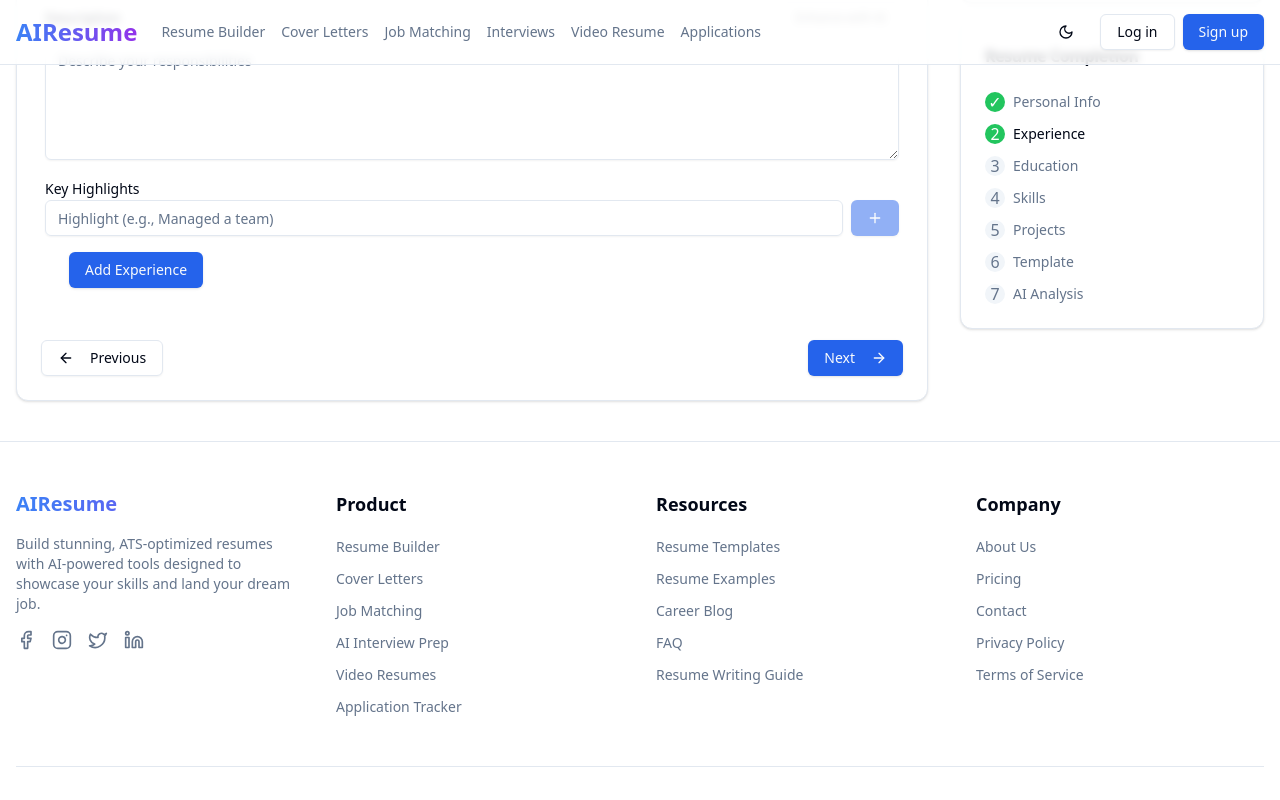
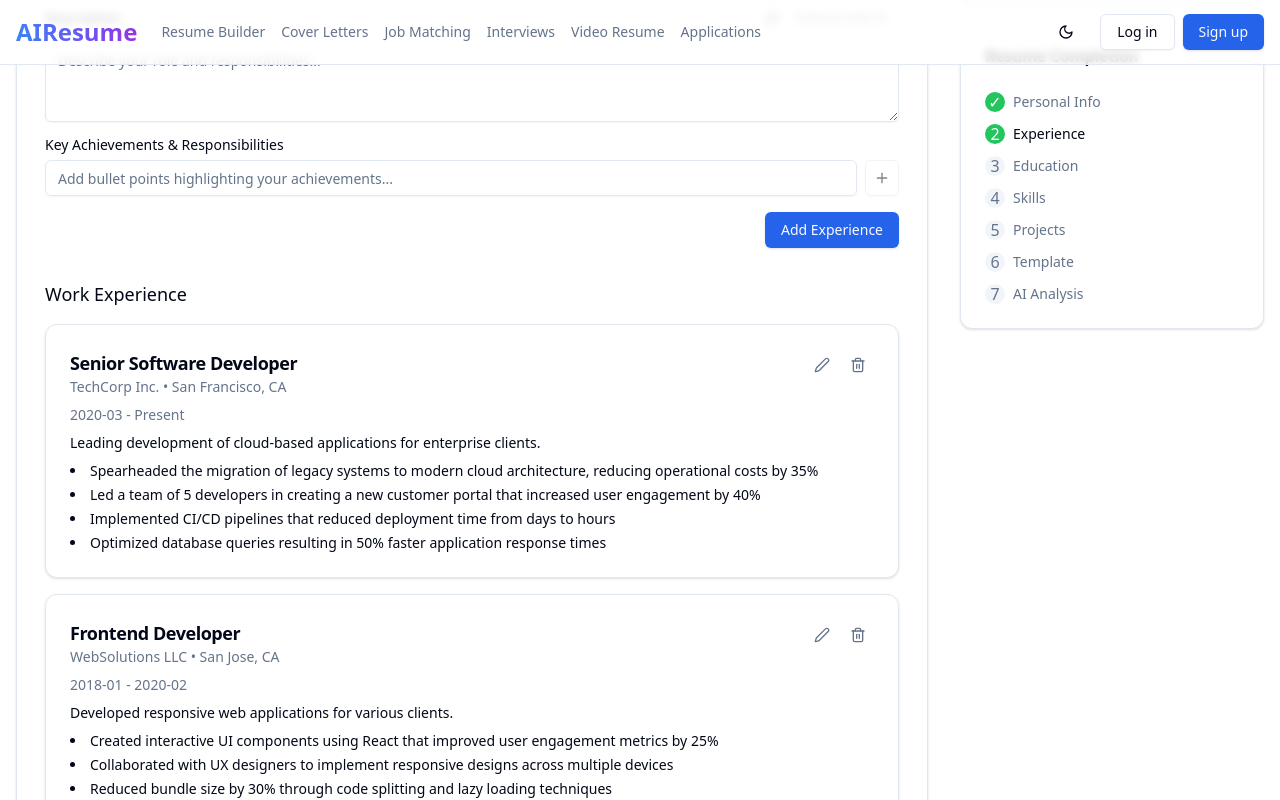
Before and after one commit to JuniorSillo/AI-Resume-Builder, a Next.js app: page /resume-builder in a window 1280 px wide. Both pictures are taken after a click on the button "Next". Shown: the part 585-1385 px from the top of the page. Built offline with nearby package versions, Linux system fonts and the light colour scheme.

Commit message:
Update ExperienceForm.tsx

```diff
--- a/src/components/resume/ExperienceForm.tsx
+++ b/src/components/resume/ExperienceForm.tsx
@@ -34,7 +34,7 @@ const experienceSchema = z.object({
   company: z.string().min(1, "Company name is required"),
   position: z.string().min(1, "Position is required"),
   startDate: z.string().min(1, "Start date is required"),
-  endDate: z.string().optional(),
+  endDate: z.string(), // Changed from z.string().optional()
   current: z.boolean().optional(),
   location: z.string().optional(),
   description: z.string().optional(),
@@ -179,13 +179,13 @@ export function ExperienceForm() {
         `Led cross-functional teams to deliver ${position} projects on time and under budget`,
         `Implemented process improvements resulting in 30% increase in team productivity`,
         `Collaborated with stakeholders to align ${position} initiatives with business objectives`,
-        `Mentored junior team members and provided technical guidance on best practices`
+        `Mentored junior team members and provided technical guidance on best practices`,
       ];
 
       // Add AI suggestions that don't already exist
       const newHighlights = [
         ...currentHighlights,
-        ...aiSuggestions.filter(suggestion => !currentHighlights.includes(suggestion))
+        ...aiSuggestions.filter((suggestion) => !currentHighlights.includes(suggestion)),
       ];
 
       // Update form with enhanced description and highlights
@@ -320,14 +320,16 @@ export function ExperienceForm() {
                     size="sm"
                     onClick={enhanceWithAI}
                     disabled={enhancingDescription || !form.getValues("position")}
+                    className="h-8"
                   >
+                    <Sparkles className="mr-2 h-4 w-4" />
                     {enhancingDescription ? "Enhancing..." : "Enhance with AI"}
                   </Button>
                 </div>
                 <FormControl>
                   <Textarea
-                    placeholder="Describe your responsibilities"
-                    rows={5}
+                    placeholder="Describe your role and responsibilities..."
+                    className="min-h-[80px]"
                     {...field}
                   />
                 </FormControl>
@@ -336,50 +338,123 @@ export function ExperienceForm() {
             )}
           />
 
-          <div className="space-y-4">
-            <div>
-              <FormLabel>Key Highlights</FormLabel>
-              <div className="flex gap-2">
-                <Input
-                  value={newHighlight}
-                  onChange={(e) => setNewHighlight(e.target.value)}
-                  placeholder="Highlight (e.g., Managed a team)"
-                />
-                <Button
-                  variant="default"
-                  onClick={addHighlight}
-                  disabled={!newHighlight}
-                  className="text-sm"
+          <div>
+            <div className="flex items-center justify-between mb-2">
+              <FormLabel>Key Achievements & Responsibilities</FormLabel>
+            </div>
+            <div className="flex items-center mb-4">
+              <Input
+                placeholder="Add bullet points highlighting your achievements..."
+                value={newHighlight}
+                onChange={(e) => setNewHighlight(e.target.value)}
+                onKeyDown={(e) => {
+                  if (e.key === "Enter") {
+                    e.preventDefault();
+                    addHighlight();
+                  }
+                }}
+              />
+              <Button
+                type="button"
+                variant="outline"
+                size="icon"
+                onClick={addHighlight}
+                disabled={!newHighlight.trim()}
+                className="ml-2"
+              >
+                <Plus className="h-4 w-4" />
+              </Button>
+            </div>
+
+            <div className="space-y-2">
+              {form.getValues("highlights")?.map((highlight, index) => (
+                <div
+                  key={index}
+                  className="flex items-center justify-between bg-muted/50 p-2 rounded-md"
                 >
-                  <Plus className="w-4 h-4" />
-                </Button>
-              </div>
-            </div>
-            <ul className="list-inside pl-4 space-y-1">
-              {form.getValues("highlights").map((highlight, index) => (
-                <li key={index} className="flex justify-between items-center">
-                  <Badge variant="outline">{highlight}</Badge>
+                  <span className="text-sm">• {highlight}</span>
                   <Button
                     type="button"
                     variant="ghost"
                     size="icon"
-                    className="ml-2"
                     onClick={() => removeHighlight(index)}
+                    className="h-6 w-6 text-muted-foreground hover:text-foreground"
                   >
-                    <X className="w-4 h-4" />
+                    <X className="h-4 w-4" />
                   </Button>
-                </li>
+                </div>
               ))}
-            </ul>
+            </div>
           </div>
 
-          <CardFooter>
+          <div className="flex justify-end">
             <Button type="submit">
-              {editingExperience ? "Save Changes" : "Add Experience"}
+              {editingExperience ? "Update Experience" : "Add Experience"}
             </Button>
-          </CardFooter>
+          </div>
         </form>
       </Form>
+
+      <div className="mt-8">
+        <h3 className="text-lg font-medium mb-4">Work Experience</h3>
+        {activeResume?.experiences && activeResume.experiences.length > 0 ? (
+          <div className="space-y-4">
+            {activeResume.experiences.map((experience) => (
+              <Card key={experience.id}>
+                <CardHeader className="pb-2">
+                  <div className="flex justify-between items-start">
+                    <div>
+                      <CardTitle className="text-lg">{experience.position}</CardTitle>
+                      <CardDescription>
+                        {experience.company}{" "}
+                        {experience.location && `• ${experience.location}`}
+                      </CardDescription>
+                    </div>
+                    <div className="flex space-x-1">
+                      <Button
+                        variant="ghost"
+                        size="icon"
+                        onClick={() => editExperience(experience)}
+                        className="h-8 w-8 text-muted-foreground hover:text-foreground"
+                      >
+                        <Edit2 className="h-4 w-4" />
+                      </Button>
+                      <Button
+                        variant="ghost"
+                        size="icon"
+                        onClick={() => deleteExperience(experience.id)}
+                        className="h-8 w-8 text-muted-foreground hover:text-foreground"
+                      >
+                        <Trash2 className="h-4 w-4" />
+                      </Button>
+                    </div>
+                  </div>
+                </CardHeader>
+                <CardContent>
+                  <div className="text-sm text-muted-foreground mb-2">
+                    {experience.startDate} -{" "}
+                    {experience.current ? "Present" : experience.endDate}
+                  </div>
+                  {experience.description && (
+                    <p className="text-sm mb-2">{experience.description}</p>
+                  )}
+                  {experience.highlights && experience.highlights.length > 0 && (
+                    <ul className="text-sm space-y-1 list-disc list-inside">
+                      {experience.highlights.map((highlight, index) => (
+                        <li key={index}>{highlight}</li>
+                      ))}
+                    </ul>
+                  )}
+                </CardContent>
+              </Card>
+            ))}
+          </div>
+        ) : (
+          <div className="text-center p-4 border border-dashed rounded-lg text-muted-foreground">
+            No experience added yet. Add your work experience to enhance your resume.
+          </div>
+        )}
+      </div>
     </div>
   );
 }
```
